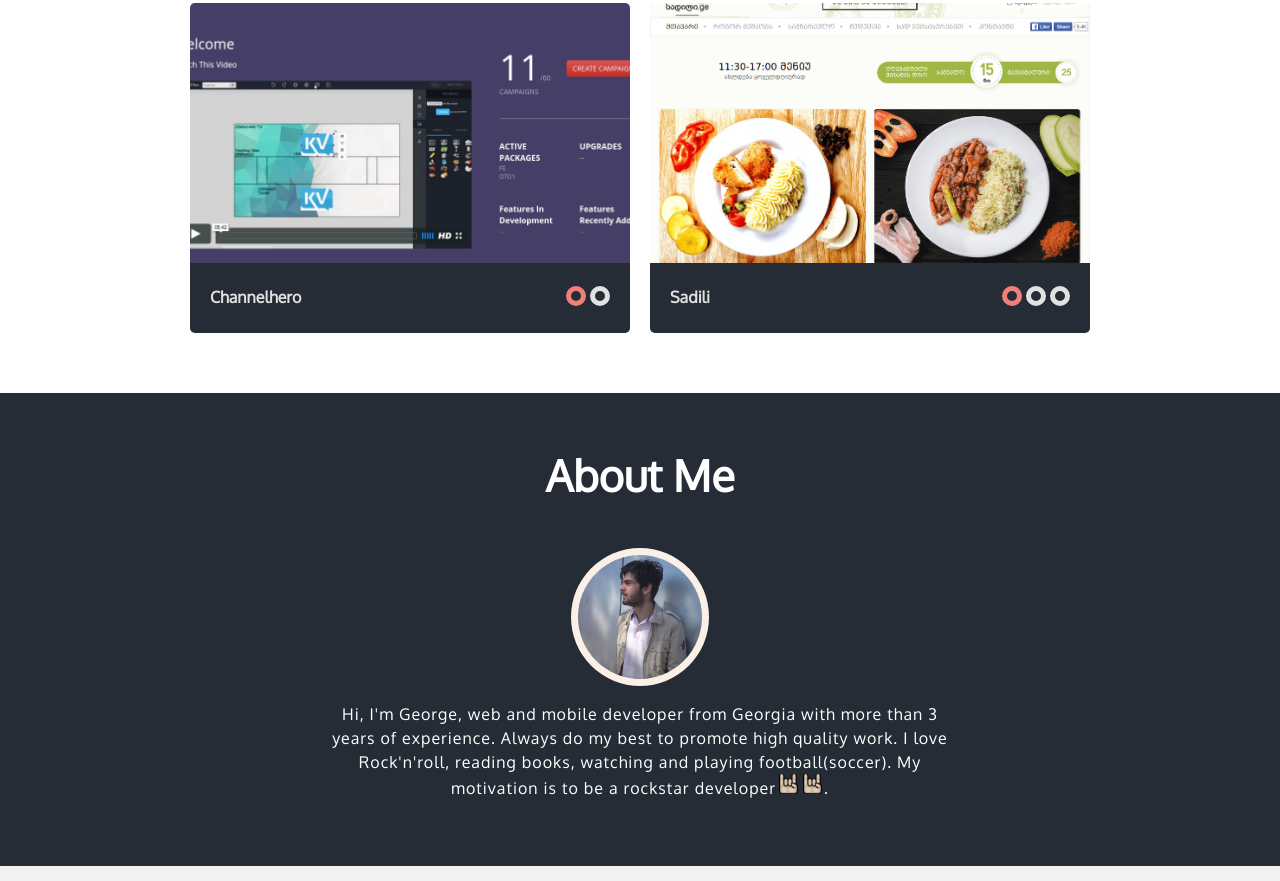
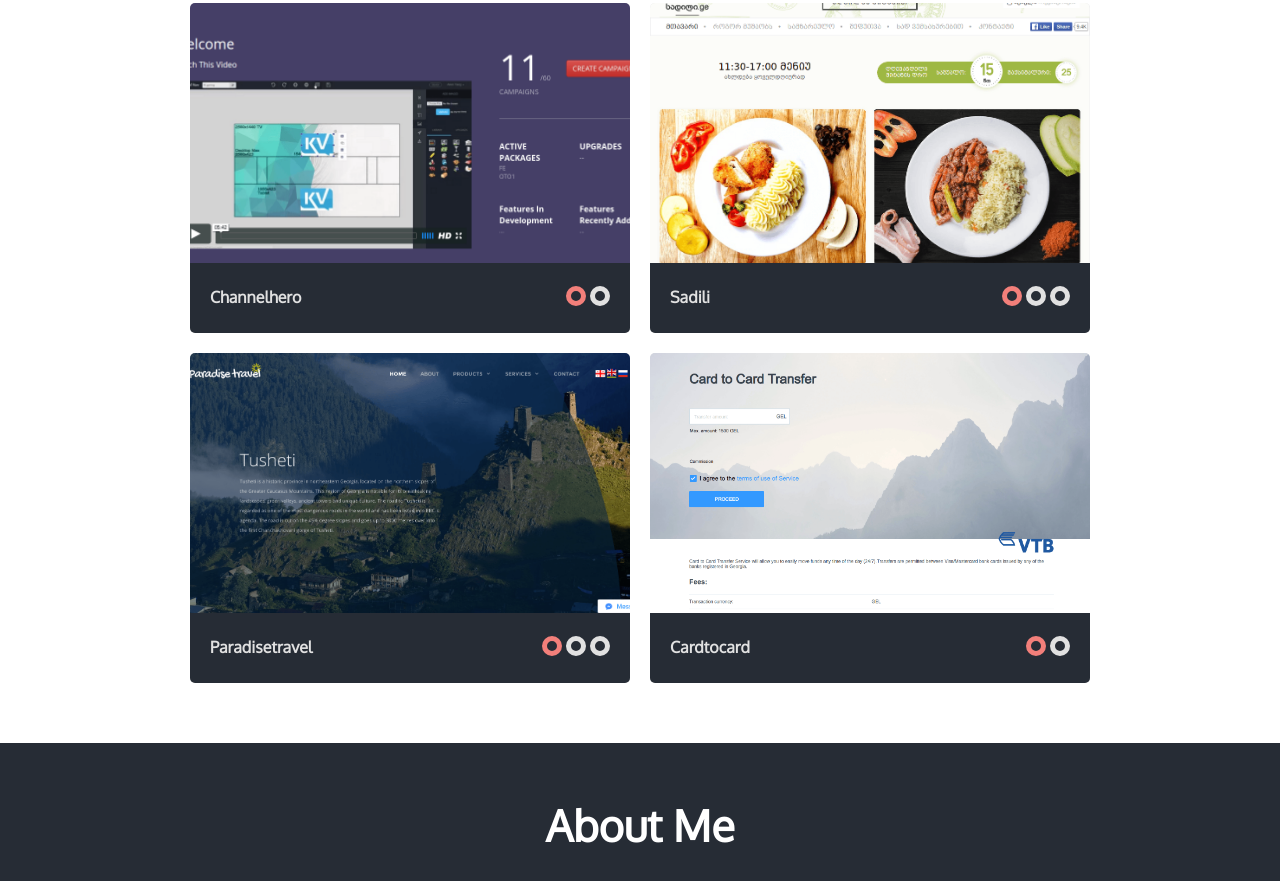
Before and after one commit to georginio/georginio.github.io, a website built with webpack: page index.html in a window 1280 px wide. Shown: the part 1313-2194 px from the top of the page. Built offline with Linux system fonts and the light colour scheme; a web font is replaced by a local one.

Commit message:
work items added

```diff
--- a/assets/styles/work.css
+++ b/assets/styles/work.css
@@ -197,6 +197,26 @@ section.work .work-item ul.sadili-slider li:last-child {
   background-image: url(../images/sadili-3.png);
 }
 
+section.work .work-item ul.paradise-slider li:first-child {
+  background-image: url(../images/paradise-1.png);
+}
+
+section.work .work-item ul.paradise-slider li:nth-child(2) {
+  background-image: url(../images/paradise-2.png);
+}
+
+section.work .work-item ul.paradise-slider li:last-child {
+  background-image: url(../images/paradise-3.png);
+}
+
+section.work .work-item ul.cardtocard-slider li:first-child {
+  background-image: url(../images/cardtocard-1.png);
+}
+
+section.work .work-item ul.cardtocard-slider li:nth-child(2) {
+  background-image: url(../images/cardtocard-2.png);
+}
+
 /* small devices */
 @media only screen and (max-width : 482px) {
   section.work > .container .btn {
--- a/index.html
+++ b/index.html
@@ -107,6 +107,40 @@
             </ul>
           </div>
         </div>
+        <div class="work-item work-item-left">
+          <ul class="slider paradise-slider">
+            <li></li>
+            <li></li>
+            <li></li>
+          </ul>
+          <div class="work-item-cover">
+          <a href="https://paradisetravel.ge/" target="_blank" class="btn btn-large">view project</a>
+          </div>
+          <div class="desc">
+            <span>paradisetravel</span>
+            <ul class="desc-list">
+              <li class="active" data-index="0" data-name="paradise"></li>
+              <li data-index="1" data-name="paradise"></li>
+              <li data-index="2" data-name="paradise"></li>
+            </ul>
+          </div>
+        </div>
+        <div class="work-item work-item-right">
+          <ul class="slider cardtocard-slider">
+            <li></li>
+            <li></li>
+          </ul>
+          <div class="work-item-cover">
+            <a href="https://cardtocard.vtb.ge/?lang=en" target="_blank" class="btn btn-large">view project</a>
+          </div>
+          <div class="desc">
+            <span>cardtocard</span>
+            <ul class="desc-list">
+              <li class="active" data-index="0" data-name="cardtocard"></li>
+              <li data-index="1" data-name="cardtocard"></li>
+            </ul>
+          </div>
+        </div>
       </div>
     </section>
 
@@ -129,7 +163,7 @@
     <section id="contact">
       <h1>Contact Me: </h1>
       <ul class="contact-list">
-        <li class="mail"><a href="mailto:georginio.gelashvili@gmail.com" target="_blank"></a></li>
+        <li class="mail"><a href="mailto:ggola93@gmail.com" target="_blank"></a></li>
         <li class="github"><a href="https://github.com/georginio" target="_blank"></a></li>
         <li class="stackoverflow"><a href="http://stackoverflow.com/users/6165804/donquixote" target="_blank"></a></li>
         <li class="upwork"><a href="https://www.upwork.com/o/profiles/users/_~01c0cb90ddea59421f" target="_blank"></a></li>
--- a/index.js
+++ b/index.js
@@ -42,7 +42,7 @@ import './assets/styles/contact.css';
     setTimeout(() => {
       list.classList.add('move');
       wrapper.classList.add('move');
-    }, 1400);
+    }, 400);
   }
 
   function handleResize() {
```
Also changed, not shown: assets/images/cardtocard-1.png (added), assets/images/cardtocard-2.png (added), assets/images/paradise-1.png (added), assets/images/paradise-2.png (added), assets/images/paradise-3.png (added), dist/2e8c021207be69b855de055a143e413f.png (added), dist/55a2d5d376ae5c345a9ad6e38603d863.png (added), dist/9d84bda9b0e857e62a9f3d8acb913de8.png (added), dist/bundle.js, dist/efe7429c0b377024eb0625d9bbe41e24.png (added), dist/f610917203aac10b54576f1f55b32d62.png (added), dist/styles.css.
